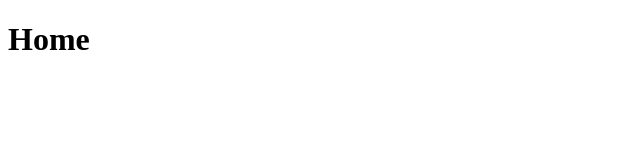
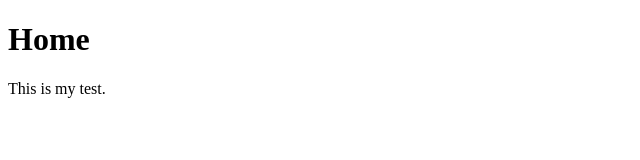
Before and after one commit to lorenmarie/lorenmarie.github.io, a plain HTML site: page index5.html in a window 1280 px wide. Shown: the whole page, without its empty margins (0-640 px from the left). Drawn offline with Linux system fonts and the light colour scheme.

Commit message:
paragraph

```diff
--- a/index5.html
+++ b/index5.html
@@ -5,6 +5,7 @@
 </head>
 <body>
 	<h1>Home</h1>
+	<p>This is my test.</p>
 
 </body>
 </html>
```
